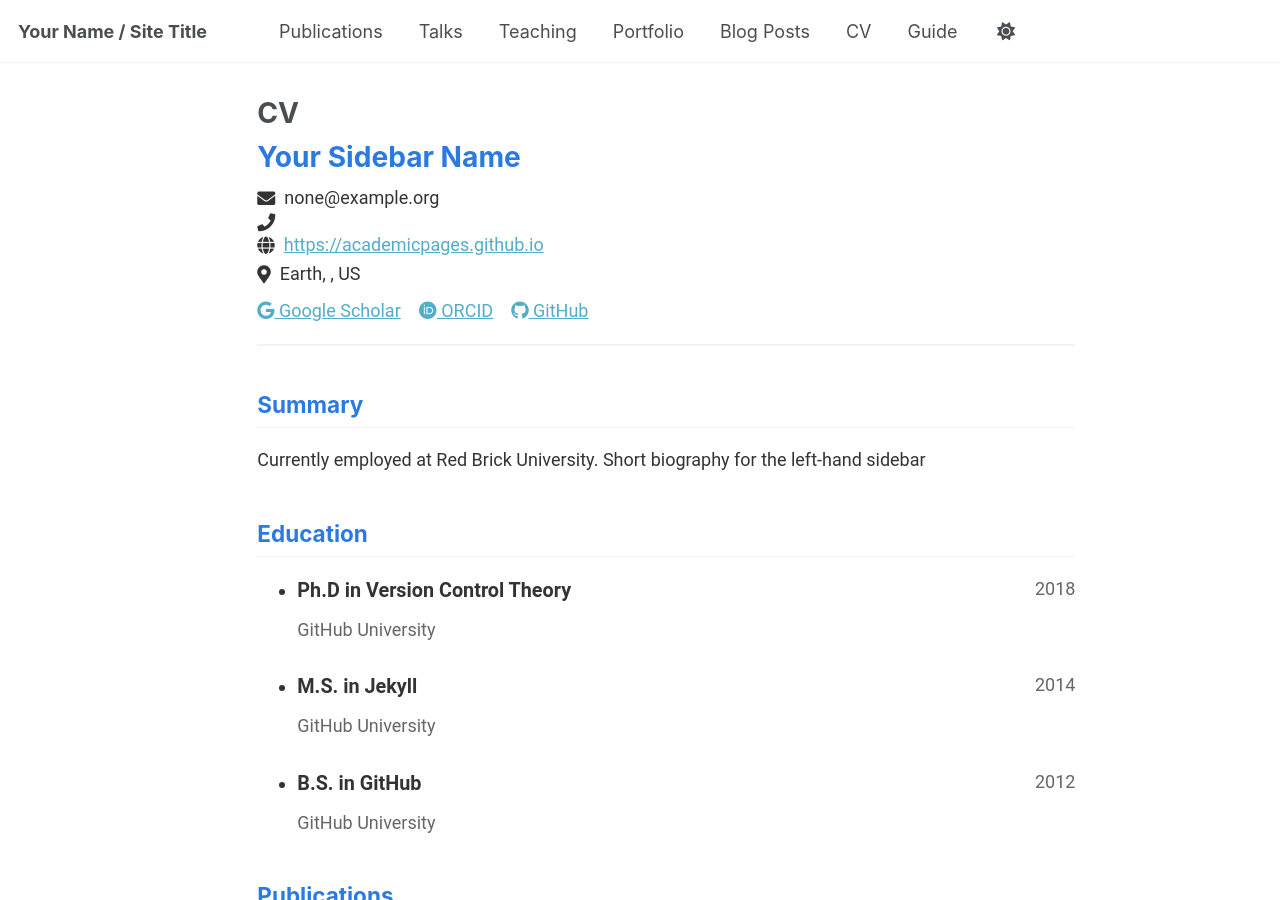
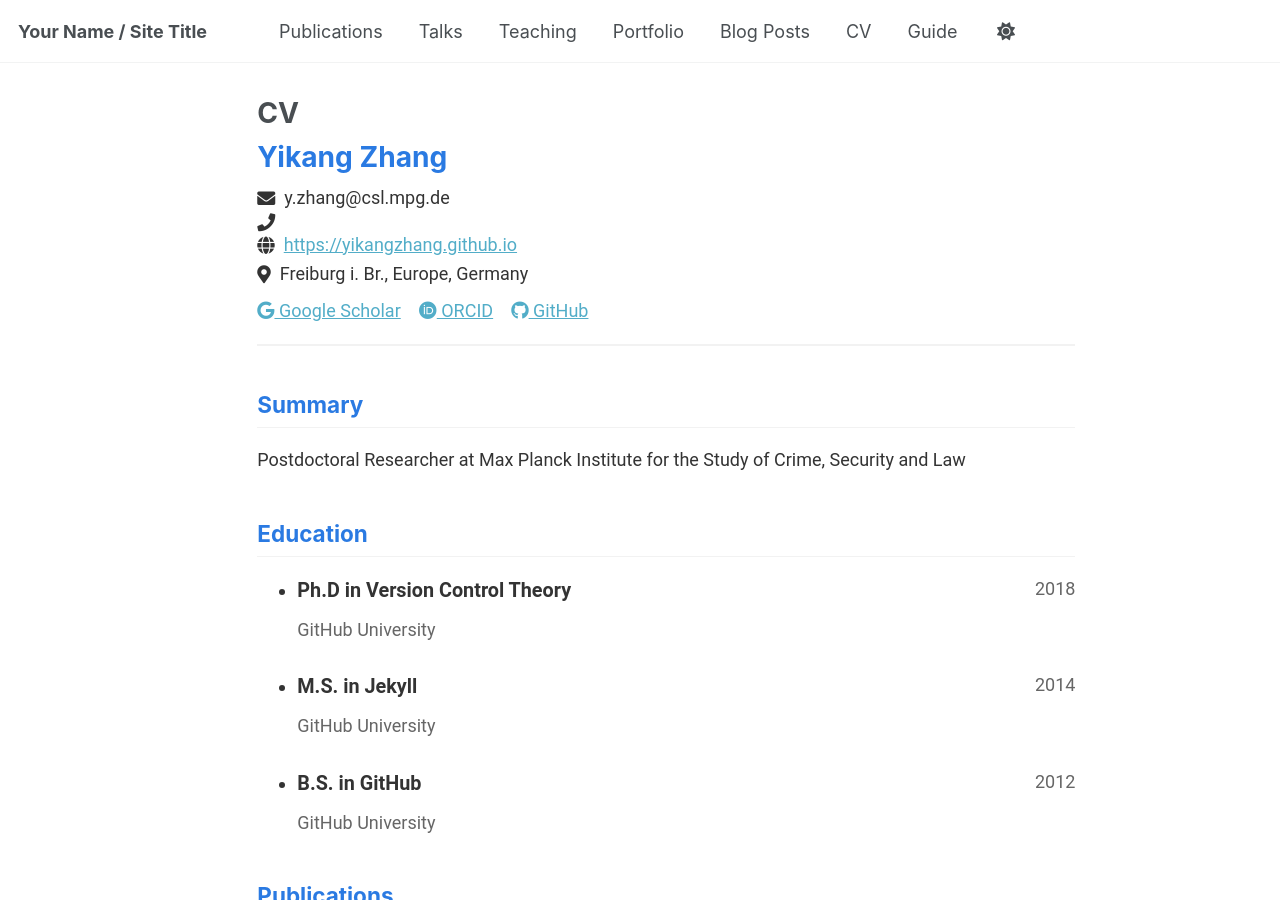
Before and after one commit to YikangZhang/YikangZhang.github.io, a Jekyll site: the page built from _pages/cv-json.md, in a window 1280 px wide and 900 px high. Built offline with Jekyll 4.4.1, drawn with Linux system fonts in a browser that asks for light colours.

Commit message:
Update cv.json

```diff
--- a/_data/cv.json
+++ b/_data/cv.json
@@ -1,16 +1,16 @@
 {
   "basics": {
-    "name": "Your Sidebar Name",
-    "email": "none@example.org",
+    "name": "Yikang Zhang",
+    "email": "y.zhang@csl.mpg.de",
     "phone": "",
-    "website": "https://academicpages.github.io",
-    "summary": "Currently employed at Red Brick University. Short biography for the left-hand sidebar",
+    "website": "https://yikangzhang.github.io",
+    "summary": "Postdoctoral Researcher at Max Planck Institute for the Study of Crime, Security and Law",
     "location": {
-      "address": "",
-      "postalCode": "",
-      "city": "Earth",
-      "countryCode": "US",
-      "region": ""
+      "Günterstalstr. 73": "",
+      "postcode": "79100",
+      "city": "Freiburg i. Br.",
+      "countryCode": "Germany",
+      "region": "Europe"
     },
     "profiles": [
       {
```
